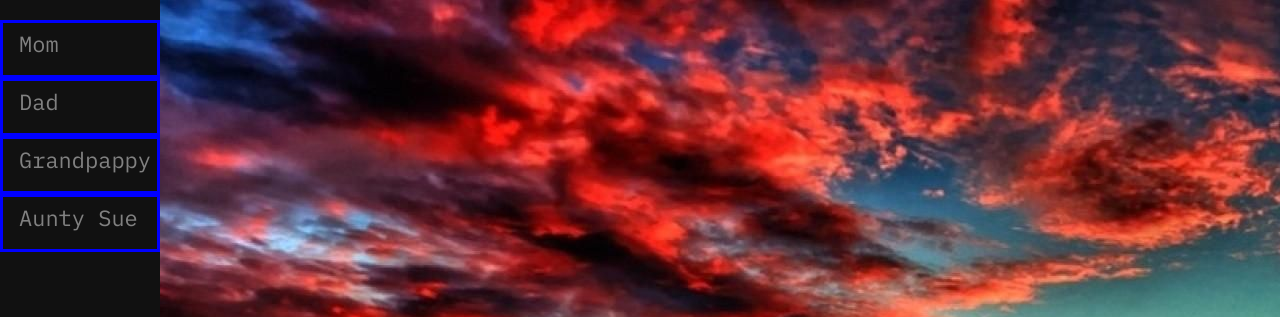
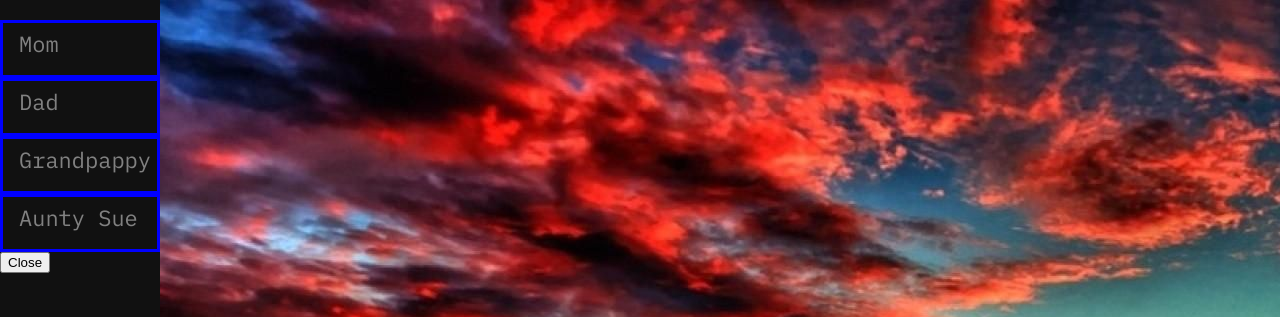
Before and after one commit to hlehv/pointandclick, a React (Create React App) app in the folder client/: page / in a window 1280 px wide. Shown: the top 317 px of the page. Built offline with nearby package versions, Linux system fonts and the light colour scheme.

Commit message:
Added open and close button to sidebar

```diff
--- a/client/src/components/App.js
+++ b/client/src/components/App.js
@@ -1,7 +1,7 @@
 import React from "react";
 import Sidebar from "./Sidebar/Sidebar";
-import Dock from "./Dock/Dock";
-import Background from "./Background/Background";
+import Dock from "./dock/Dock";
+import Background from "./background/Background";
 
 class App extends React.Component {
   render() {
--- a/client/src/components/Dock/Dock.js
+++ b/client/src/components/Dock/Dock.js
@@ -1,5 +1,5 @@
 import React from "react";
-import "./Dock.css";
+import "./dock.css";
 
 class Dock extends React.Component {
   render() {
--- a/client/src/components/Sidebar/Sidebar.js
+++ b/client/src/components/Sidebar/Sidebar.js
@@ -2,9 +2,39 @@ import React from "react";
 import "./Sidebar.css";
 
 class Sidebar extends React.Component {
+  constructor(props){
+    super(props);
+    this.state = {
+      status: 'open'
+    }
+  }
+
   render() {
     return (
       <div class="sidebar">
+        {this.renderSidebar()}
+      </div>
+    );
+  }
+
+  handleClick = () => {
+    if (this.state.status === 'open'){
+      this.setState({
+        status: 'closed'
+      })
+    } else {
+      this.setState({
+        status: 'open'
+      })
+    }
+
+
+  }
+
+  renderSidebar(){
+    if (this.state.status==='open'){
+      return (
+        <div>
         <div class="user_box">
           Mom
         </div>
@@ -17,8 +47,16 @@ class Sidebar extends React.Component {
         <div class="user_box">
           Aunty Sue
         </div>
-      </div>
-    );
+        <button type="button" onClick={() => this.handleClick()}> Close </button>
+        </div>
+      );
+    } else {
+      console.log("hello")
+      return (
+        <button type="button" onClick={() => this.handleClick()}> Open </button>
+        );
+    }
   }
 }
+
 export default Sidebar;
```
